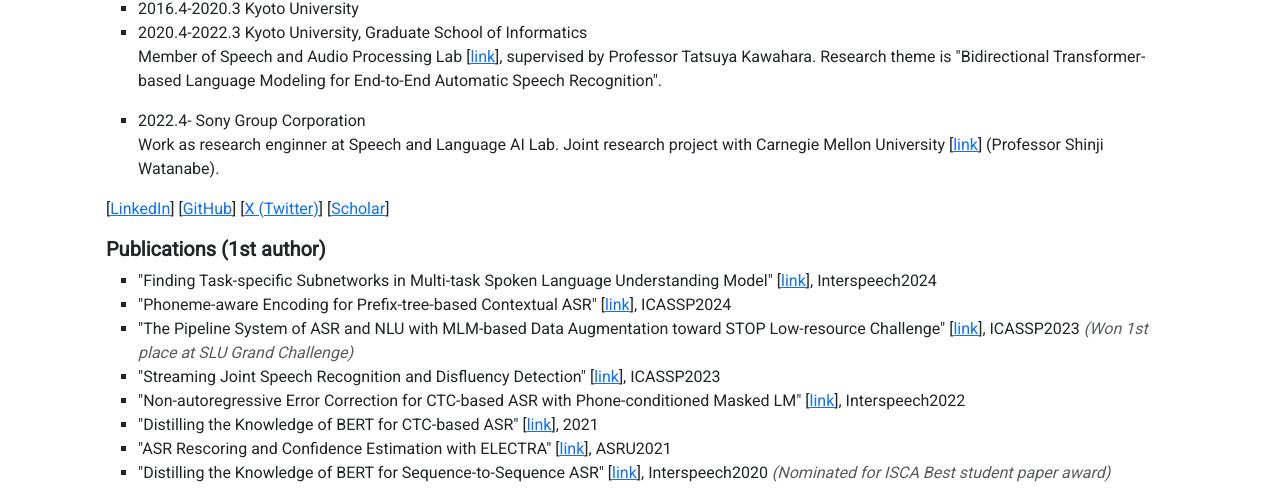
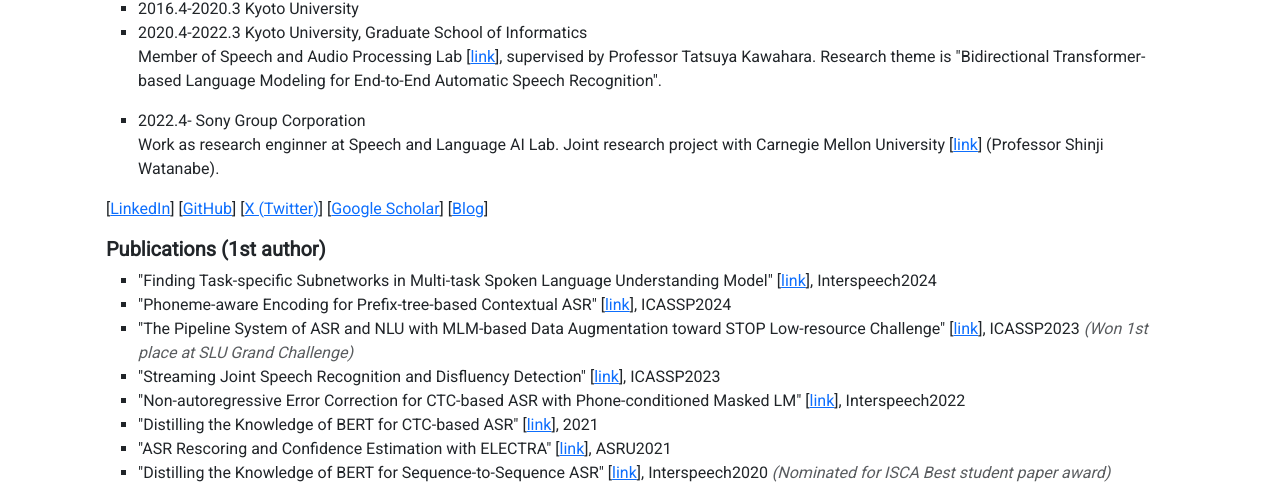
Before and after one commit to emonosuke/emonosuke.github.io, a plain HTML site: page index.html in a window 1280 px wide. Shown: the part 305-800 px from the top of the page. Drawn offline with nearby package versions, Linux system fonts and the light colour scheme.

Commit message:
Add blog

```diff
--- a/index.html
+++ b/index.html
@@ -38,7 +38,7 @@
                 <!-- <ul><li>Research Engineer, Speech and Language processing</li></ul>
                 <ul><li>Joint research project with Carnegie Mellon University [<a href="https://www.wavlab.org/">link</a>] (Prof. Shinji Watanabe)</li></ul> -->
         </ul>
-        <p>[<a href="https://www.linkedin.com/in/hayato-futami-7205a41b0/">LinkedIn</a>] [<a href="https://github.com/emonosuke">GitHub</a>] [<a href="https://twitter.com/emonosuke">X (Twitter)</a>] [<a href="https://scholar.google.com/citations?user=1mf5Zt0AAAAJ">Scholar</a>]</p>
+        <p>[<a href="https://www.linkedin.com/in/hayato-futami-7205a41b0/">LinkedIn</a>] [<a href="https://github.com/emonosuke">GitHub</a>] [<a href="https://twitter.com/emonosuke">X (Twitter)</a>] [<a href="https://scholar.google.com/citations?user=1mf5Zt0AAAAJ">Google Scholar</a>] [<a href="blog/index.html">Blog</a>]</p>
         </div>
         <div class="container"><h5 class="fw-bold">Publications (1st author)</h4>
             <ul>
```
